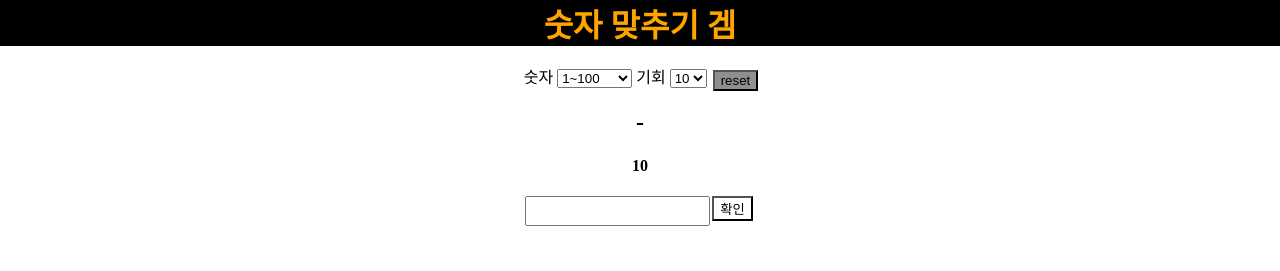
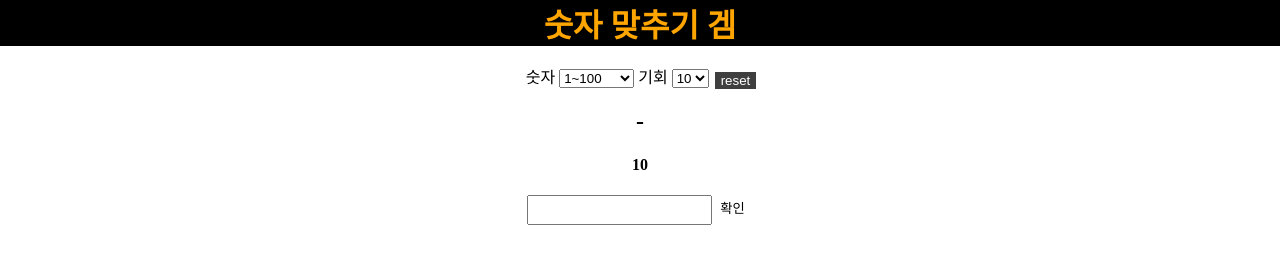
Before and after one commit to ydk912/numberupdown, a plain HTML site: page index.html in a window 1280 px wide. In both pictures the pointer is over the button "reset". Shown: the top 271 px of the page. Drawn offline with Linux system fonts and the light colour scheme.

Commit message:
Update index.html

```diff
--- a/index.html
+++ b/index.html
@@ -50,6 +50,7 @@
 	button{
 		color:black;
 		background-color:transparent;
+		border:black;
 		transform: translate(-2px,-2px);
 		transition: all ease 0.3s;
 		position: relative;
@@ -57,7 +58,9 @@
 	}
 	button:hover{
 		transform: translate(2px,2px);
-		box-shadow: 200px 0 0 0 rgba(0,0,0,0.25) inset, -200px 0 0 0 rgba(0,0,0,0.25) inset;
+		color:white;
+		border:white;
+		box-shadow: 200px 0 0 0 rgba(0,0,0,0.5) inset, -200px 0 0 0 rgba(0,0,0,0.5) inset;
 	}
 	select{
 		position: relative;
```
